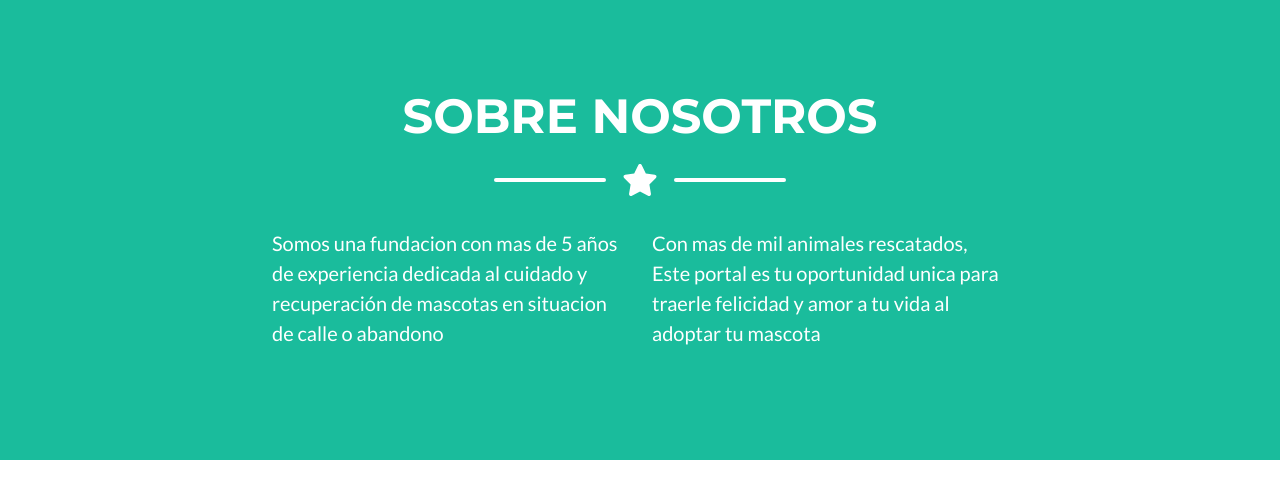
After one commit to gamesalexis/EntregaFinal-Games, a Django app: page /adopciones/sobrenosotros/ in a window 1280 px wide. The commit adds this page. Shown: the top 499 px of the page. Run offline with Django 4.2, Linux system fonts and the light colour scheme; some libraries are stand-ins or nearby versions.

Commit message:
seccion sobre nosotros listo

```diff
--- a/blog/templates/blog/Index.html
+++ b/blog/templates/blog/Index.html
@@ -6,7 +6,9 @@
         <meta name="viewport" content="width=device-width, initial-scale=1, shrink-to-fit=no" />
         <meta name="description" content="" />
         <meta name="author" content="" />
+    {% block encabezado %}
         <title>Adopta Tu Mascota</title>
+    {% endblock encabezado %}
         <!-- Favicon-->
         <link rel="icon" type="image/x-icon" href="assets/favicon.ico" />
         <!-- Font Awesome icons (free version)-->
@@ -114,34 +116,34 @@
                     </div>
                 </div>
             </div>
-        </section>
-        <!-- About Section-->
+       <!--   </section>
+       About Section
         <section class="page-section bg-primary text-white mb-0" id="about">
             <div class="container">
-                <!-- About Section Heading-->
+                     About Section Heading
                 <h2 class="page-section-heading text-center text-uppercase text-white">Sobre Nosotros</h2>
-                <!-- Icon Divider-->
+                    Icon Divider
                 <div class="divider-custom divider-light">
                     <div class="divider-custom-line"></div>
                     <div class="divider-custom-icon"><i class="fas fa-star"></i></div>
                     <div class="divider-custom-line"></div>
                 </div>
-                <!-- About Section Content-->
+                About Section Content
                 <div class="row">
                     <div class="col-lg-4 ms-auto"><p class="lead">Somos una fundacion con mas de 5 años de experiencia dedicada al cuidado y recuperación de mascotas en situacion de calle o abandono </p></div>
                     <div class="col-lg-4 me-auto"><p class="lead">Con mas de mil animales rescatados, Este portal es tu oportunidad unica para traerle felicidad y amor a tu vida al adoptar tu mascota</p></div>
                 </div>
             </div>
-        </section>
-        <!-- Footer-->
+        </section> -->
+      <!-- Footer-->
         <footer class="footer text-center">
             <div class="container">
                 <div class="row">
                     <!-- Footer Location-->
                     <div class="col-lg-4 mb-5 mb-lg-0">
-                        <h4 class="text-uppercase mb-4">Veni a Visitarnos!</h4>
+                        <h4 class="text-uppercase mb-4">Sobre Nosotros</h4>
                         <p class="lead mb-0">
-                            Luis de Agote 555, Montevideo, Uruguay
+                            <a class="btn btn-outline-light btn-social mx-1" target="_blank" href="{% url 'sobrenosotros' %}"><i class="fab fa-fw fa-dribbble"></i></a>
                             <br />
                         </p>
                     </div>
@@ -151,7 +153,6 @@
                         <a class="btn btn-outline-light btn-social mx-1" href="#!"><i class="fab fa-fw fa-facebook-f"></i></a>
                         <a class="btn btn-outline-light btn-social mx-1" href="#!"><i class="fab fa-fw fa-twitter"></i></a>
                         <a class="btn btn-outline-light btn-social mx-1" href="#!"><i class="fab fa-fw fa-linkedin-in"></i></a>
-                        <a class="btn btn-outline-light btn-social mx-1" href="#!"><i class="fab fa-fw fa-dribbble"></i></a>
                     </div>
                 </div>
             </div>
--- /dev/null
+++ b/blog/templates/blog/sobrenosotros.html
@@ -0,0 +1,42 @@
+{% extends "blog/index.html" %}
+{% load static %}
+{% block encabezado %}
+        <title>Sobre Nosotros</title>
+{% endblock encabezado %}
+{% block titulo %}
+<!-- </head>
+<body id="page-top">
+     Navigation-
+    <nav class="navbar navbar-expand-lg bg-secondary text-uppercase fixed-top" id="mainNav">
+        <div class="container">
+            <a class="navbar-brand" href="#page-top">Nuestra Historia</a>
+            <button class="navbar-toggler text-uppercase font-weight-bold bg-primary text-white rounded" type="button" data-bs-toggle="collapse" data-bs-target="#navbarResponsive" aria-controls="navbarResponsive" aria-expanded="false" aria-label="Toggle navigation">
+                Menu
+                <i class="fas fa-bars"></i>
+            </button>
+            <div class="collapse navbar-collapse" id="navbarResponsive">
+               <ul class="navbar-nav ms-auto">
+                    <li class="nav-item mx-0 mx-lg-1"><a class="nav-link py-3 px-0 px-lg-3 rounded" href="{% url 'perrosformulario' %}">Cargar Perro</a></li>
+                    <li class="nav-item mx-0 mx-lg-1"><a class="nav-link py-3 px-0 px-lg-3 rounded" href="{% url 'perrosbuscar' %}">Buscar Perro</a></li>
+                    <li class="nav-item mx-0 mx-lg-1"><a class="nav-link py-3 px-0 px-lg-3 rounded" href="{% url 'inicio' %}">Inicio</a></li>
+           About Section -->
+ </section>
+
+        <section class="page-section bg-primary text-white mb-0" id="about">
+            <div class="container">
+
+                <h2 class="page-section-heading text-center text-uppercase text-white">Sobre Nosotros</h2>
+
+                <div class="divider-custom divider-light">
+                    <div class="divider-custom-line"></div>
+                    <div class="divider-custom-icon"><i class="fas fa-star"></i></div>
+                    <div class="divider-custom-line"></div>
+                </div>
+
+                <div class="row">
+                    <div class="col-lg-4 ms-auto"><p class="lead">Somos una fundacion con mas de 5 años de experiencia dedicada al cuidado y recuperación de mascotas en situacion de calle o abandono </p></div>
+                    <div class="col-lg-4 me-auto"><p class="lead">Con mas de mil animales rescatados, Este portal es tu oportunidad unica para traerle felicidad y amor a tu vida al adoptar tu mascota</p></div>
+                </div>
+            </div>
+        </section>
+{% endblock %}
--- a/blog/urls.py
+++ b/blog/urls.py
@@ -8,6 +8,7 @@ urlpatterns = [
     path("perros/", perros, name="perros"),
     path("gatos/", gatos, name="gatos"),
     path("usuarios/", adoptantes, name="usuarios"),
+    path("sobrenosotros/", sobrenosotros, name="sobrenosotros"),
 
    #FORMULARIOS
     path("perrosformulario/", perrosformulario, name="perrosformulario"),
--- a/blog/views.py
+++ b/blog/views.py
@@ -13,6 +13,8 @@ def gatos(request):
     return render (request, "blog/gatos.html")
 def adoptantes(request):
     return render (request, "blog/usuarios.html")
+def sobrenosotros(request):
+    return render (request, "blog/sobrenosotros.html")
 
 
 # SECCION FORMULARIOS
```
